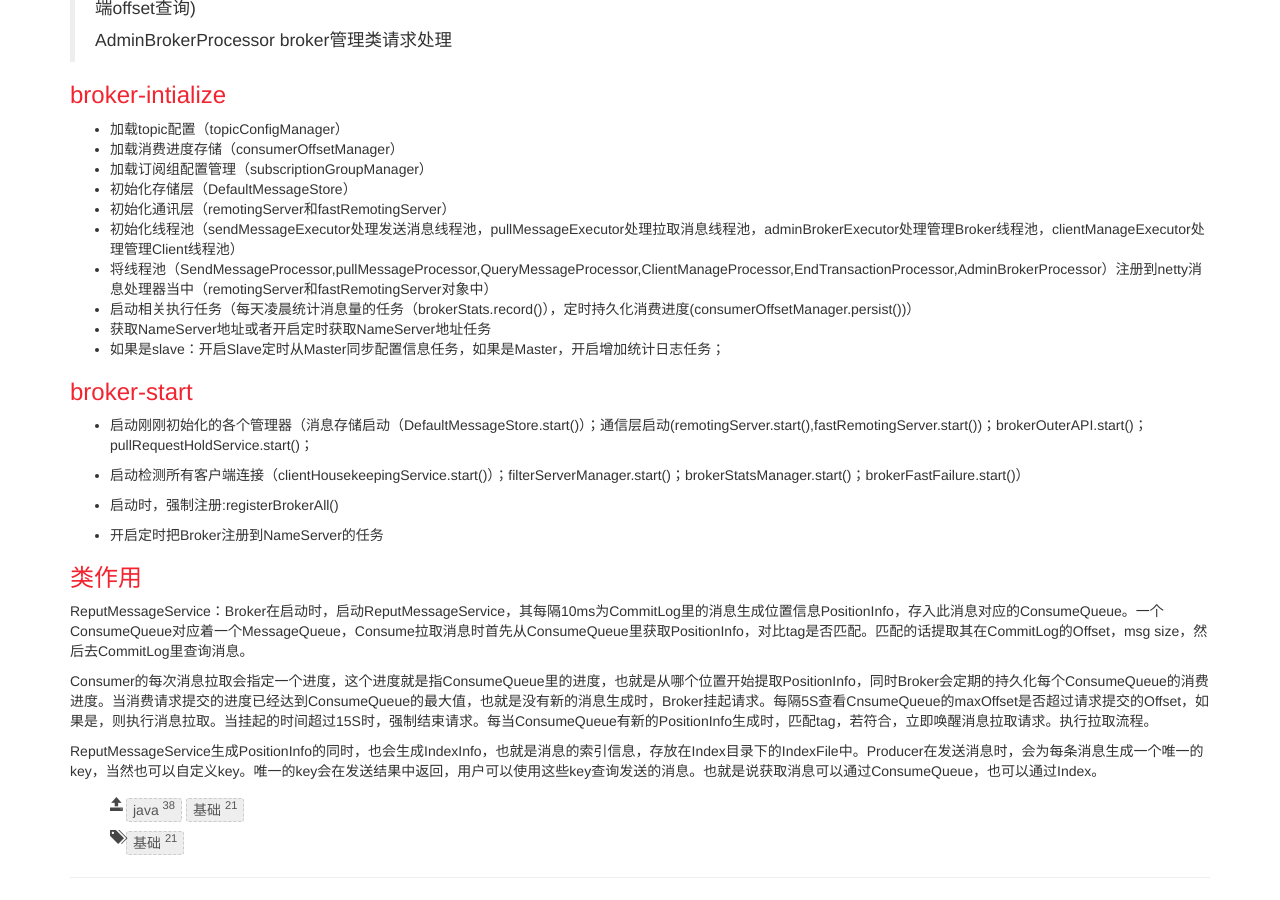
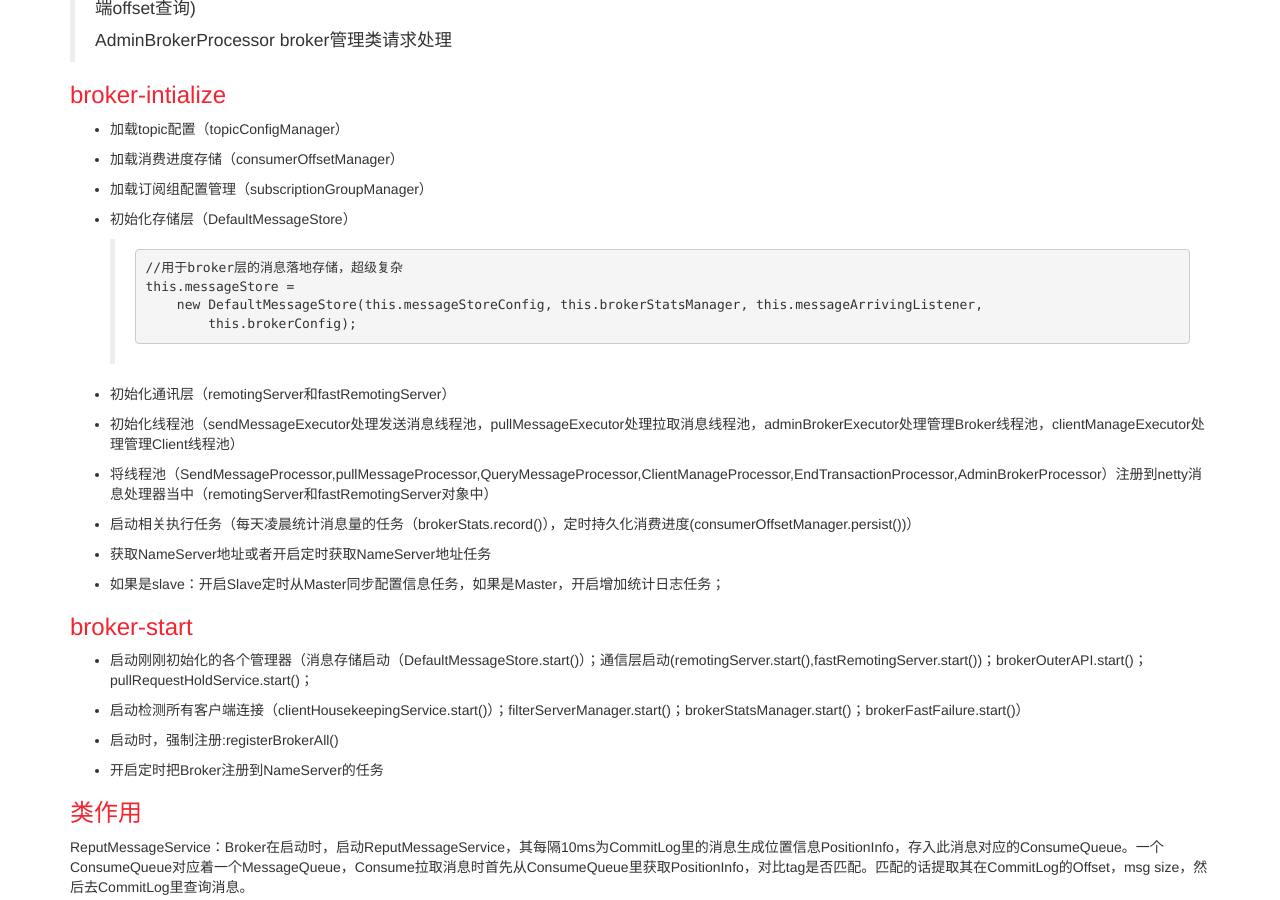
Before and after one commit to gre2/gre2.github.com, a Jekyll site: the page built from _posts/2019-04-18-rocketmq-broker.md, in a window 1280 px wide and 900 px high, scrolled down 1549 px. Built offline with Jekyll 4.4.1, drawn with Linux system fonts in a browser that asks for light colours; nearby versions of some CDN libraries; comment, search, counter and statistics services are not loaded.

Commit message:
20190522

````diff
--- a/_posts/2019-04-18-rocketmq-broker.md
+++ b/_posts/2019-04-18-rocketmq-broker.md
@@ -80,14 +80,30 @@ BrokerController#registerProcessor()
 ### broker-intialize
 
 - 加载topic配置（topicConfigManager）
+
 - 加载消费进度存储（consumerOffsetManager）
+
 - 加载订阅组配置管理（subscriptionGroupManager）
+
 - 初始化存储层（DefaultMessageStore）
+
+  > ```java
+  > //用于broker层的消息落地存储，超级复杂
+  > this.messageStore =
+  >     new DefaultMessageStore(this.messageStoreConfig, this.brokerStatsManager, this.messageArrivingListener,
+  >         this.brokerConfig);
+  > ```
+
 - 初始化通讯层（remotingServer和fastRemotingServer）
+
 - 初始化线程池（sendMessageExecutor处理发送消息线程池，pullMessageExecutor处理拉取消息线程池，adminBrokerExecutor处理管理Broker线程池，clientManageExecutor处理管理Client线程池）
+
 - 将线程池（SendMessageProcessor,pullMessageProcessor,QueryMessageProcessor,ClientManageProcessor,EndTransactionProcessor,AdminBrokerProcessor）注册到netty消息处理器当中（remotingServer和fastRemotingServer对象中）
+
 - 启动相关执行任务（每天凌晨统计消息量的任务（brokerStats.record()），定时持久化消费进度(consumerOffsetManager.persist())）
+
 - 获取NameServer地址或者开启定时获取NameServer地址任务
+
 - 如果是slave：开启Slave定时从Master同步配置信息任务，如果是Master，开启增加统计日志任务；
 
 ### broker-start
````
Also changed, not shown: _posts/2018-09-19-rocketmq浅识.md (+1 -1 lines), _posts/2018-10-07-并发编程.md (+21 -1 lines), _posts/2019-05-15-rocketmq-概念.md (+5 -3 lines).
